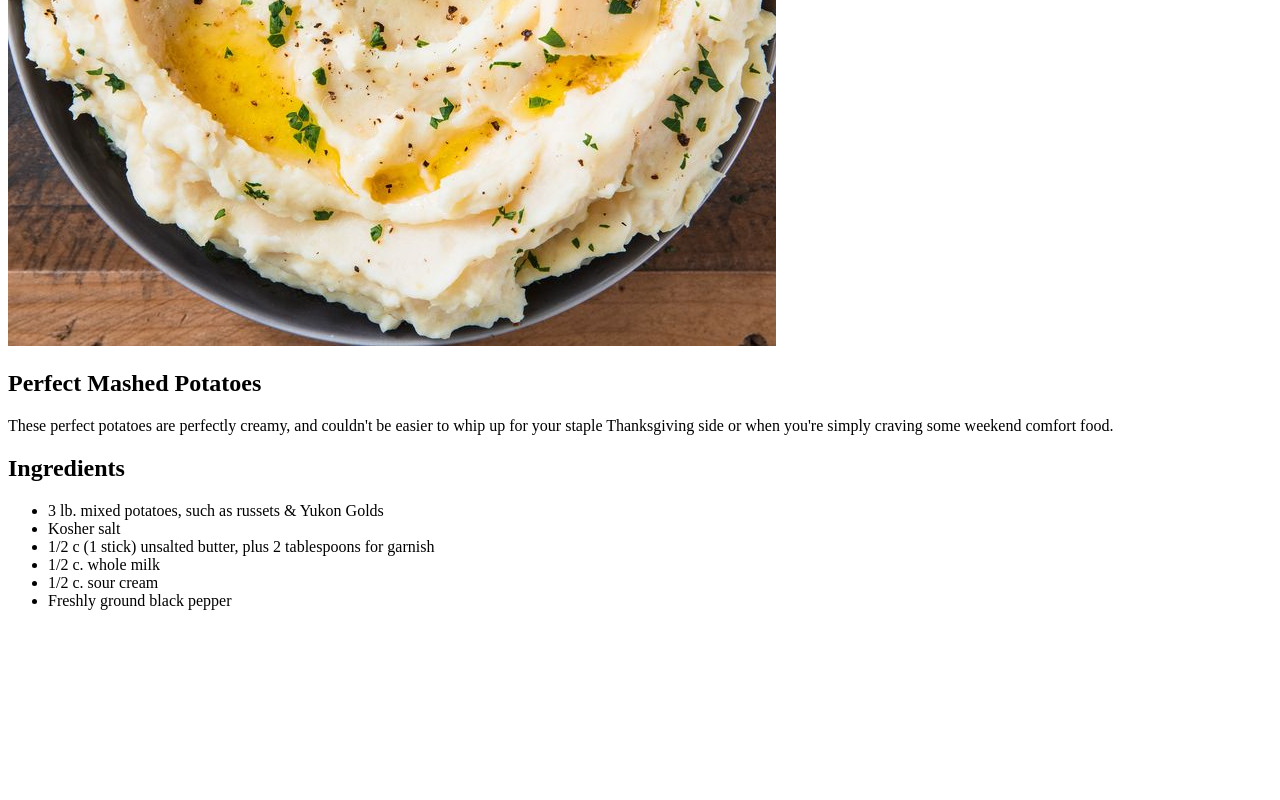
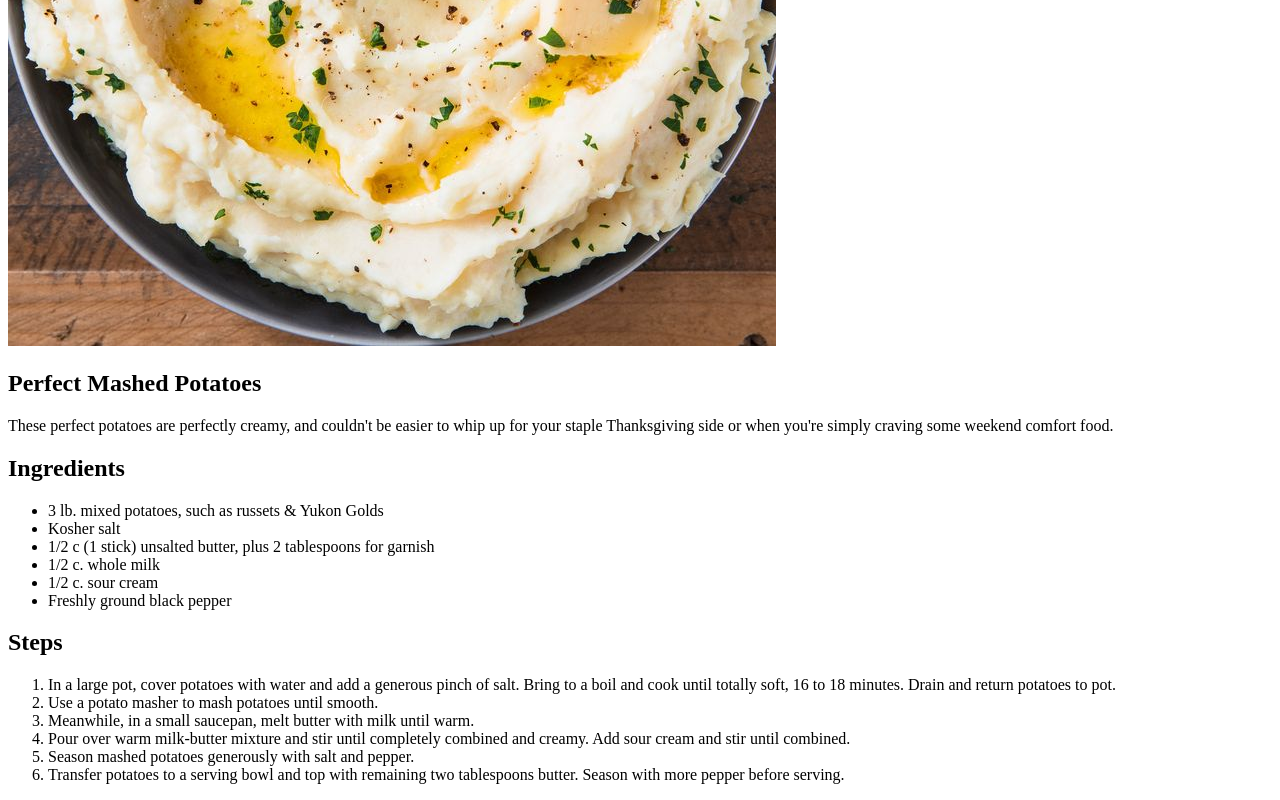
Before and after one commit to jjenkins88/odin-recipes, a plain HTML site: page recipes/mashed-potatoes.html in a window 1280 px wide. Shown: the part 500-1300 px from the top of the page. Before the commit the page ends 1126 px from the top, so only its background shows below. Drawn offline with Linux system fonts and the light colour scheme.

Commit message:
Added 'Steps' heading with an ordered list of steps for making the dish.

```diff
--- a/recipes/mashed-potatoes.html
+++ b/recipes/mashed-potatoes.html
@@ -24,5 +24,16 @@
         <li>1/2 c. sour cream </li>
         <li>Freshly ground black pepper</li>
     </ul>
+
+    <h2>Steps</h2>
+    <ol>
+        <li>In a large pot, cover potatoes with water and add a generous pinch of salt. Bring to a boil and cook until totally soft, 16 to 18 minutes. Drain and return potatoes to pot.</li>
+        <li>Use a potato masher to mash potatoes until smooth.</li>
+        <li>Meanwhile, in a small saucepan, melt butter with milk until warm.
+        </li>
+        <li>Pour over warm milk-butter mixture and stir until completely combined and creamy. Add sour cream and stir until combined.</li>
+        <li>Season mashed potatoes generously with salt and pepper.</li>
+        <li>Transfer potatoes to a serving bowl and top with remaining two tablespoons butter. Season with more pepper before serving.</li>
+    </ol>
 </body>
 </html>
```
